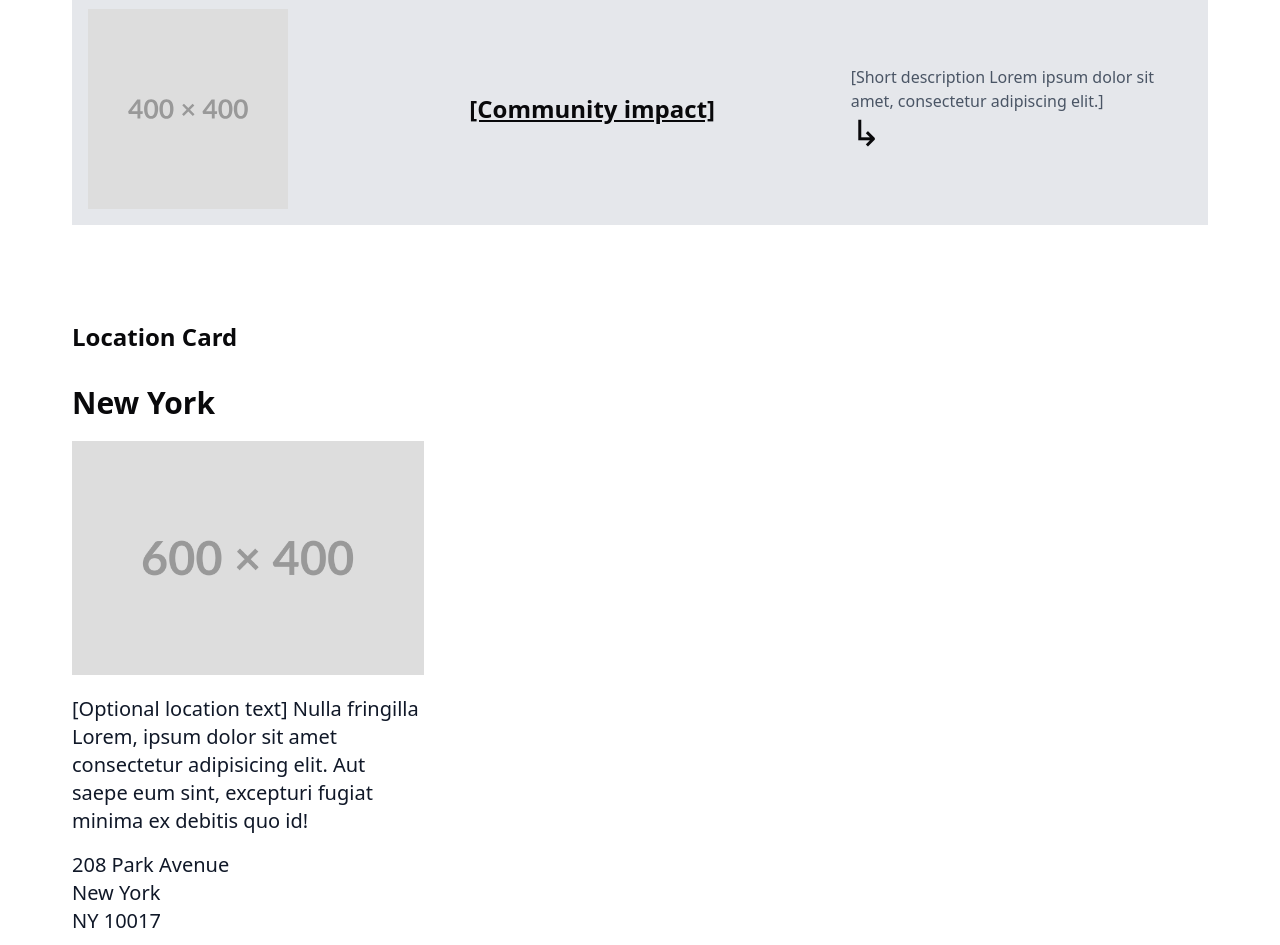
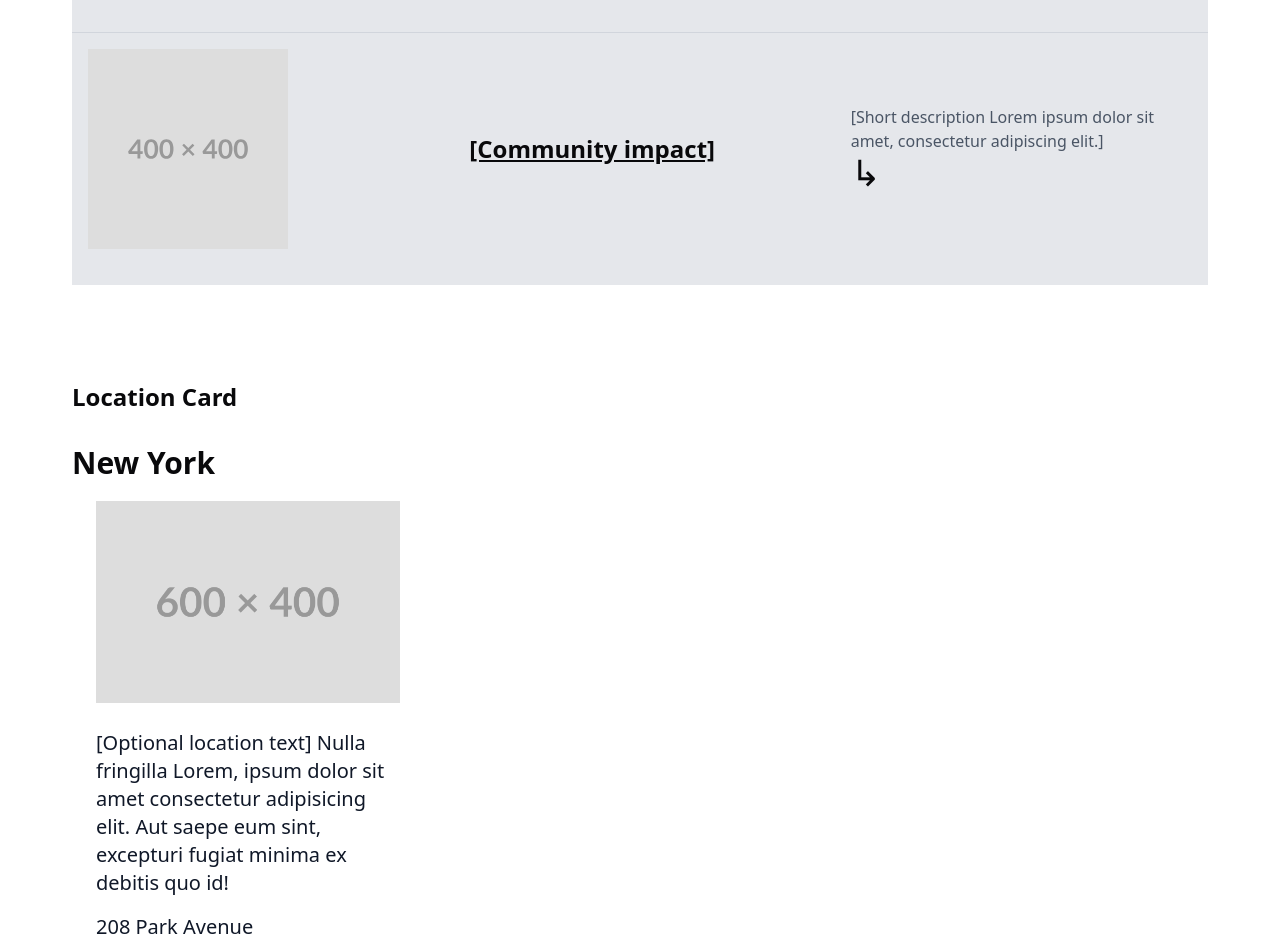
Before and after one commit to aansariaxioned/first-assignment, a Next.js app: page / in a window 1280 px wide. Shown: the part 1140-2085 px from the top of the page. Built offline with nearby package versions, Linux system fonts and the light colour scheme.

Commit message:
completed assignment

```diff
--- a/app/page.tsx
+++ b/app/page.tsx
@@ -30,6 +30,7 @@ const locationData = [
 export default function Home() {
   return (
     <div className="@container/main space-y-16 p-2 @sm:p-10 wrapper pt-10">
+
       <section>
         <h2 className="text-2xl font-bold mb-8">Info Card Grid</h2>
         <ListCard items={infoItems} layout="grid" className="border-0 shadow-none p-0" />
@@ -43,8 +44,9 @@ export default function Home() {
       <section className="pt-8">
         <h2 className="text-2xl font-bold mb-8">Location Card</h2>
         <h2 className="text-3xl font-semibold pb-5">New York</h2>
-        <LocationCard items={locationData} />
+        <LocationCard items={locationData} className="border-0 shadow-none p-0 gap-0"/>
       </section>
+
     </div>
   );
 }
--- a/components/ListCard.tsx
+++ b/components/ListCard.tsx
@@ -1,4 +1,4 @@
-import { Card, CardContent } from "@/components/ui/card";
+import { Card, CardDescription, CardHeader, CardTitle } from "@/components/ui/card";
 import { Separator } from "@/components/ui/separator";
 import Image from "next/image";
 import rectangleImage from "@/public/png.png";
@@ -28,7 +28,7 @@ export function ListCard({ items, layout = "grid", className }: ListCardProps) {
             {layout === "list" && (
             <Separator className="bg-gray-300"/>
           )}
-            <CardContent className={`
+            <CardHeader className={`
               ${layout === "list"
                 ? "@container/card  bg-gray-200 grid grid-cols-2 md:grid-cols-3 gap-x-10 gap-y-5 items-center p-4"
                 : "grid gap-y-4 p-0"
@@ -51,18 +51,18 @@ export function ListCard({ items, layout = "grid", className }: ListCardProps) {
               </div>
 
               {/* Title */}
-              <h1 className="text-lg sm:text-xl lg:text-2xl font-semibold underline">
+              <CardTitle className="text-lg sm:text-xl lg:text-2xl font-semibold underline">
                 {item.title}
-              </h1>
+              </CardTitle>
 
               {/* Description and Arrow */}
               <div className="grid  col-span-full md:col-span-1">
-                <p className="text-sm sm:text-base text-gray-600">
+                <CardDescription className="text-sm sm:text-base text-gray-600">
                   {item.description}
-                </p>
+                </CardDescription>
                 <p className="text-4xl font-medium">↳</p>
               </div>
-            </CardContent>
+            </CardHeader>
           </Card>
         ))}
       </div>
--- a/components/LocationCard.tsx
+++ b/components/LocationCard.tsx
@@ -1,5 +1,6 @@
 import Image from "next/image"
 import image from "../public/png.png"
+import { Card, CardContent, CardDescription, CardFooter, CardHeader } from "./ui/card";
 
 interface LocationCardProps {
   items: Array<{
@@ -9,15 +10,19 @@ interface LocationCardProps {
     location: string;
     map: string;
     telephone: string;
+
   }>;
+  className?: string;
 }
 
-export default function LocationCard({ items = [] }: LocationCardProps) {
+export default function LocationCard({ items = [], className }: LocationCardProps) {
   return (
     <div className="@container grid grid-cols-1 md:grid-cols-2 lg:grid-cols-3 gap-10">
       {items.map((item, index) => {
         return (
-          <div key={index} className="new-york-card">
+          <Card key={index} className={className}>
+
+            <CardHeader>
               <div className="image">
                 <Image
                   src={image}
@@ -27,16 +32,21 @@ export default function LocationCard({ items = [] }: LocationCardProps) {
                   className="" />
               </div>
               <div className="pt-5">
-              <p className="text-[15px] sm:text-xl text-gray-900">{item.description}</p>
+                <CardDescription className="text-[15px] sm:text-xl text-gray-900">{item.description}</CardDescription>
               </div>
-            <div className="text-[15px] sm:text-xl text-gray-900 py-4">
+            </CardHeader>
+
+            <CardContent className="text-[15px] sm:text-xl text-gray-900 py-4">
               <p>{item.address}</p>
               <p>{item.city}</p>
               <p>{item.location}</p>
-            </div>
+            </CardContent>
+
+            <CardFooter className="grid">
               <p className="text-[15px] sm:text-xl text-gray-900 pb-2 underline">{item.map}</p>
               <p><a href="tel:+1 212.364.7800" title="+1 212.364.7800">{item.telephone}</a></p>
-          </div>
+            </CardFooter>
+          </Card>
         )
       })}
     </div>
```
Lines whose indentation alone changed are shown as unchanged.
